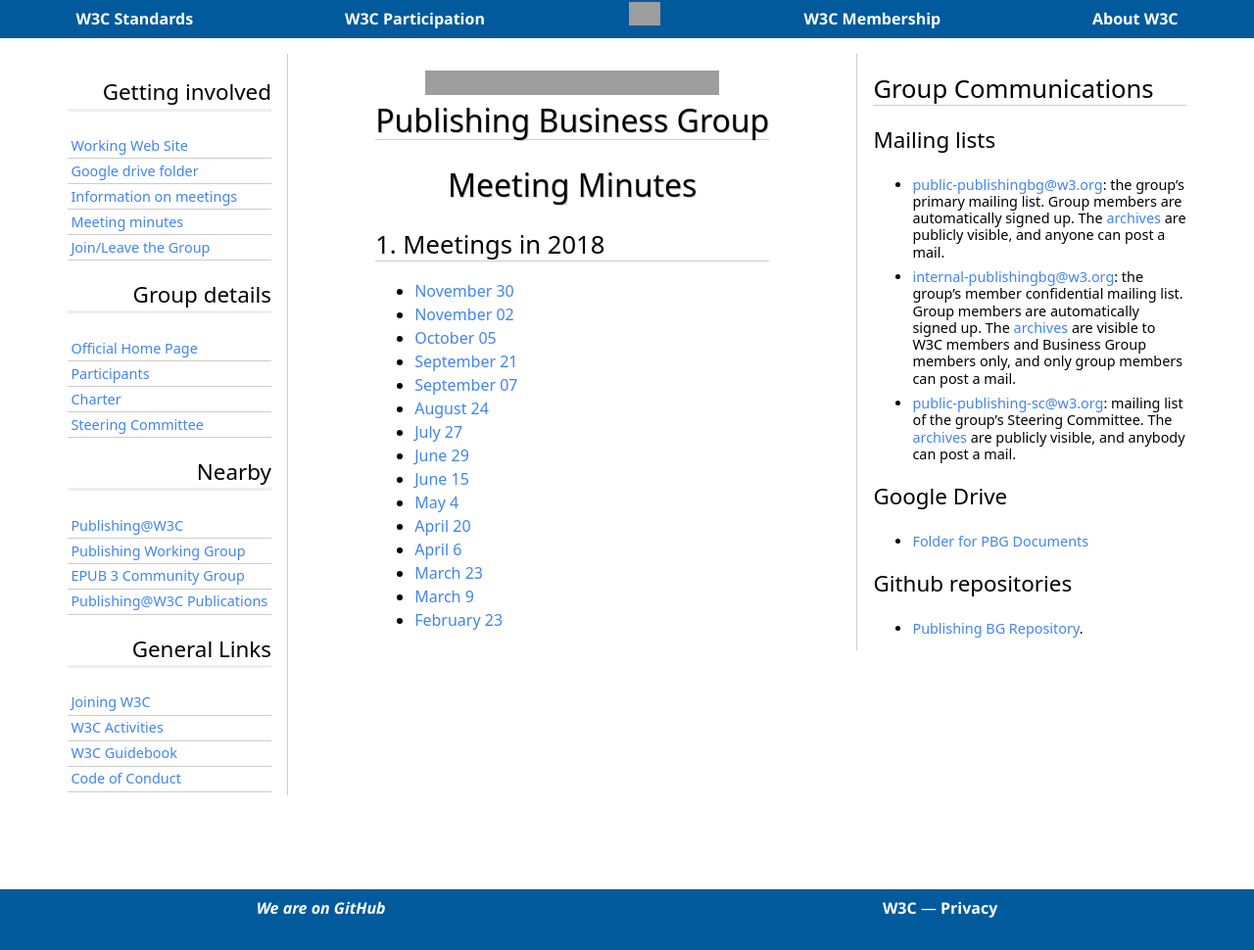
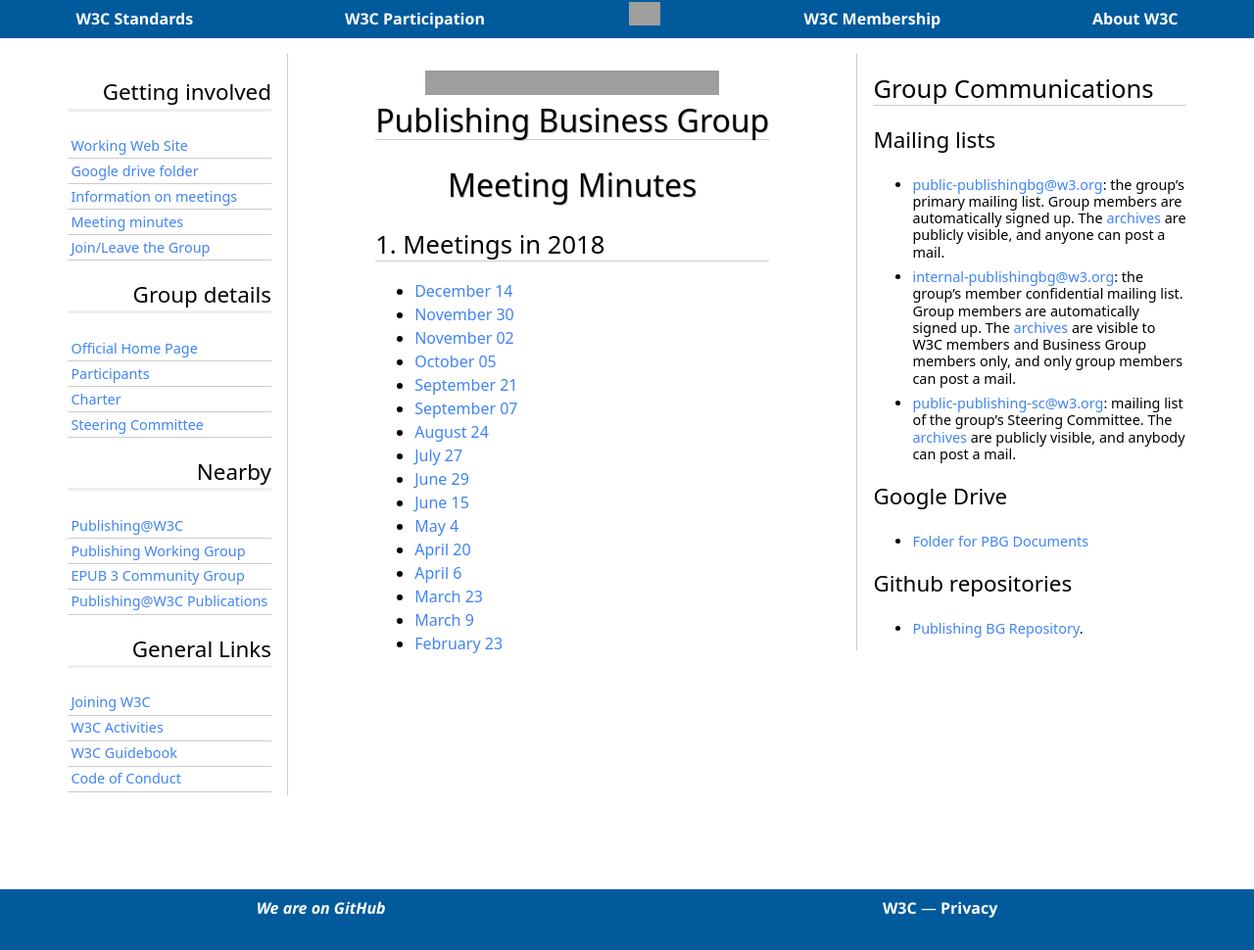
Before and after one commit to w3c/publ-bg, a Jekyll site: the page built from Steering_Committee/Meetings/index.md, in a window 1280 px wide. Shown: the whole page at 98% size. Built offline with Jekyll 4.4.1, drawn with Linux system fonts in a browser that asks for light colours; some web fonts are replaced; our own code applies the rules of GitHub Pages for plain Markdown files; grey boxes are pictures that could not be loaded.

Commit message:
Updated sc meeting index

```diff
--- a/Steering_Committee/Meetings/index.md
+++ b/Steering_Committee/Meetings/index.md
@@ -5,6 +5,7 @@ layout: default
 # Meeting Minutes
 
 ## Meetings in 2018
+* [December 14](./2018/2018-12-14-pbgsc)
 * [November 30](./2018/2018-11-30-pbgsc)
 * [November 02](./2018/2018-11-02-pbgsc)
 * [October 05](./2018/2018-10-05-pbgsc)
```
